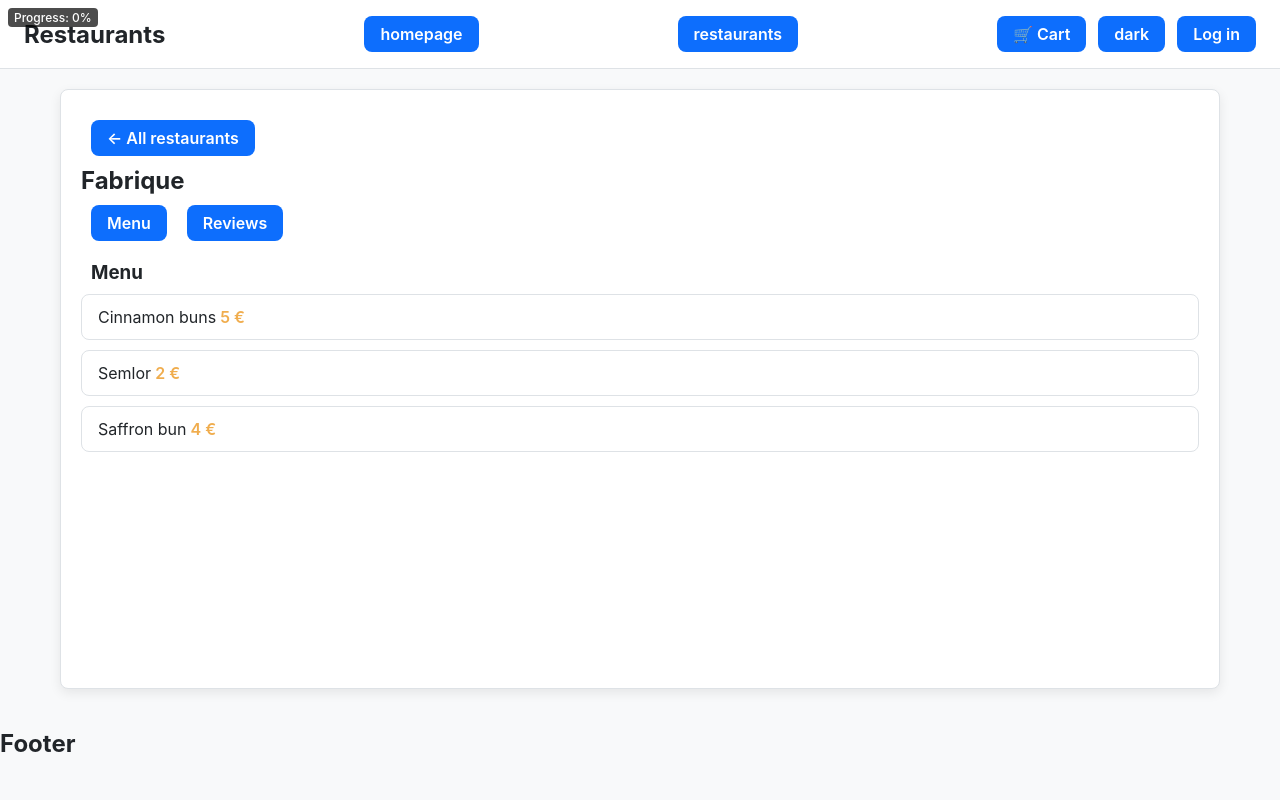
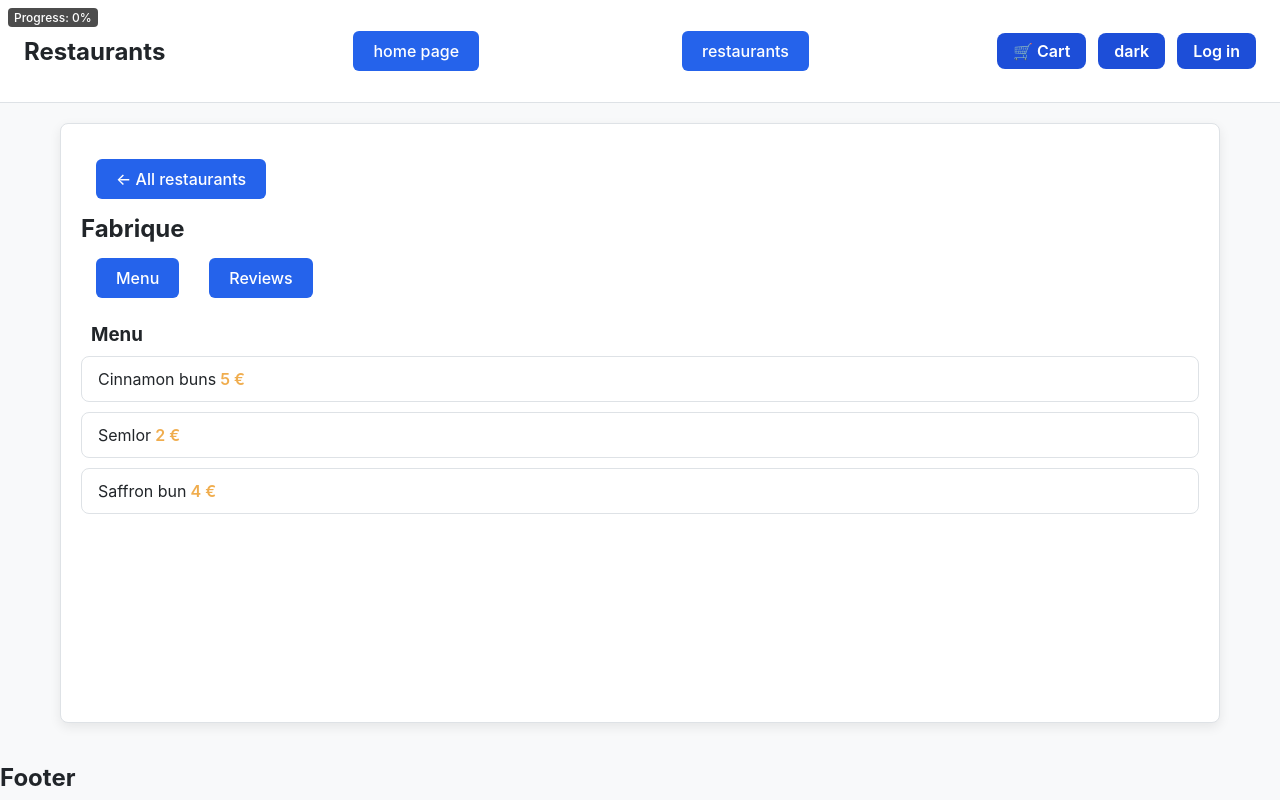
Before and after one commit to lapkinu/react-jsr-course, a React (Vite) app: page /restaurants/982bfbce-c5e0-41a0-9f99-d5c20ecee49d/menu in a window 1280 px wide. Built offline with nearby package versions, Linux system fonts and the light colour scheme.

Commit message:
refactor: navigation links, extract dish counter hook, and fix routing

```diff
--- a/src/components/Header/Header.jsx
+++ b/src/components/Header/Header.jsx
@@ -2,7 +2,6 @@ import { Link } from 'react-router';
 import { ThemeSwitcher } from '../Buttons/ThemeSwitcher';
 import { UserLogin } from '../Buttons/UserLogin';
 import { Cart } from '../Cart/Cart';
-import { Button } from '../Common/Button';
 
 import styles from './Header.module.css';
 
@@ -10,11 +9,11 @@ export const Header = () => {
   return (
     <header className={styles.header}>
       <h2 className={styles.title}>Restaurants</h2>
-      <Link to="/homepage">
-        <Button>homepage</Button>
+      <Link to="/homepage" className={styles.buttonLink}>
+        home page
       </Link>
-      <Link to="/restaurants">
-        <Button>restaurants</Button>
+      <Link to="/restaurants" className={styles.buttonLink}>
+        restaurants
       </Link>
 
       <div className={styles.actions}>
--- a/src/components/Header/Header.module.css
+++ b/src/components/Header/Header.module.css
@@ -18,3 +18,26 @@
   align-items: center;
   gap: 12px;
 }
+
+.buttonLink {
+  display: inline-block;
+  text-decoration: none;
+  padding: 10px 20px;
+  background-color: #2563eb;
+  color: #ffffff;
+  border-radius: 6px;
+  font-weight: 500;
+  text-align: center;
+  cursor: pointer;
+  transition: background-color 0.2s ease;
+  margin: 15px;
+}
+
+.buttonLink:hover {
+  background-color: var(--primary);
+}
+
+.active {
+  background-color: var(--primary-hover);
+  color: #ffffff;
+}
--- a/src/components/MenuItem/MenuItem.jsx
+++ b/src/components/MenuItem/MenuItem.jsx
@@ -1,18 +1,17 @@
-import { useSelector, useDispatch } from 'react-redux';
+import { useSelector } from 'react-redux';
 import { Link } from 'react-router';
-import { selectDishById, selectDishCountInCart } from '../../store/selectors';
-import { increment, decrement } from '../../store/cart';
+import { selectDishById } from '../../store/selectors';
 import { Counter } from '../Counter/Counter';
-import { COUNTER_CONST_MENU } from '../../constants/counterConst';
 import { useAuth } from '../../hooks/useAuth';
+import { useDishCounter } from '../../hooks/useDishCounter';
 
 import styles from './MenuItem.module.css';
 
 export const MenuItem = ({ dishId }) => {
-  const dispatch = useDispatch();
   const dish = useSelector((state) => selectDishById(state, dishId));
-  const count = useSelector((state) => selectDishCountInCart(state, dishId));
   const { user } = useAuth();
+
+  const counterProps = useDishCounter(dishId);
 
   if (!dish) return null;
 
@@ -25,17 +24,7 @@ export const MenuItem = ({ dishId }) => {
         <span className={styles.price}> {dish.price} €</span>
       </div>
 
-      <div className={styles.controls}>
-        {user && (
-          <Counter
-            value={count}
-            onIncrement={() => dispatch(increment(dishId))}
-            onDecrement={() => dispatch(decrement(dishId))}
-            canIncrement={count < COUNTER_CONST_MENU.MAX}
-            canDecrement={count > COUNTER_CONST_MENU.MIN}
-          />
-        )}
-      </div>
+      <div className={styles.controls}>{user && <Counter {...counterProps} />}</div>
     </li>
   );
 };
--- a/src/components/Tab/Tab.module.css
+++ b/src/components/Tab/Tab.module.css
@@ -5,13 +5,15 @@
   border-radius: 8px;
   background: var(--surface);
   color: var(--text-color);
-  font-weight: 500;
+  font-weight: 900;
+  font-size: 18px;
   cursor: pointer;
   transition: all 0.2s;
   border: 1px solid var(--border-color);
   width: 80%;
   height: 80px;
   align-content: center;
+  text-decoration: none;
 }
 
 .tabButton:hover:not(:disabled) {
--- /dev/null
+++ b/src/hooks/useDishCounter.jsx
@@ -0,0 +1,17 @@
+import { useSelector, useDispatch } from 'react-redux';
+import { selectDishCountInCart } from '../store/selectors';
+import { increment, decrement } from '../store/cart';
+import { COUNTER_CONST_MENU } from '../constants/counterConst';
+
+export const useDishCounter = (dishId) => {
+  const dispatch = useDispatch();
+  const count = useSelector((state) => selectDishCountInCart(state, dishId));
+
+  return {
+    value: count,
+    onIncrement: () => dispatch(increment(dishId)),
+    onDecrement: () => dispatch(decrement(dishId)),
+    canIncrement: count < COUNTER_CONST_MENU.MAX,
+    canDecrement: count > COUNTER_CONST_MENU.MIN,
+  };
+};
--- a/src/pages/DishPage/DishPage.jsx
+++ b/src/pages/DishPage/DishPage.jsx
@@ -1,22 +1,20 @@
 import { useParams, useNavigate } from 'react-router';
-import { useSelector, useDispatch } from 'react-redux';
-import { selectDishById, selectDishCountInCart } from '../../store/selectors';
-import { increment, decrement } from '../../store/cart';
+import { useSelector } from 'react-redux';
+import { selectDishById } from '../../store/selectors';
 import { Counter } from '../../components/Counter/Counter';
-import { COUNTER_CONST_MENU } from '../../constants/counterConst';
 import { useAuth } from '../../hooks/useAuth';
 import { Button } from '../../components/Common/Button';
 
 import styles from './DishPage.module.css';
+import { useDishCounter } from '../../hooks/useDishCounter';
 
 export const DishPage = () => {
   const { dishId } = useParams();
   const navigate = useNavigate();
-  const dispatch = useDispatch();
 
   const dish = useSelector((state) => selectDishById(state, dishId));
-  const count = useSelector((state) => selectDishCountInCart(state, dishId));
   const { user } = useAuth();
+  const counterProps = useDishCounter(dishId);
 
   if (!dish) {
     return (
@@ -44,15 +42,7 @@ export const DishPage = () => {
         )}
         <div className={styles.footer}>
           <span className={styles.price}>price {dish.price} €</span>
-          {user && (
-            <Counter
-              value={count}
-              onIncrement={() => dispatch(increment(dishId))}
-              onDecrement={() => dispatch(decrement(dishId))}
-              canIncrement={count < COUNTER_CONST_MENU.MAX}
-              canDecrement={count > COUNTER_CONST_MENU.MIN}
-            />
-          )}
+          {user && <Counter {...counterProps} />}
         </div>
       </article>
     </div>
--- a/src/pages/RestaurantPage/RestaurantPage.jsx
+++ b/src/pages/RestaurantPage/RestaurantPage.jsx
@@ -2,7 +2,6 @@ import { useSelector } from 'react-redux';
 import { selectRestaurantById } from '../../store/selectors';
 import { RestaurantCardTitle } from '../../components/RestaurantCardTitle/RestaurantCardTitle';
 import { NavLink, Outlet, Link } from 'react-router';
-import { Button } from '../../components/Common/Button';
 
 import styles from './RestaurantPage.module.css';
 import { useParams } from 'react-router';
@@ -17,21 +16,28 @@ export const RestaurantPage = () => {
 
   return (
     <article className={styles.card}>
-      <Link to="/restaurants">
-        <Button className={styles.link}>&larr; All restaurants</Button>
+      <Link to="/restaurants" className={styles.buttonLink}>
+        &larr; All restaurants
       </Link>
 
       <RestaurantCardTitle title={restaurant.name} />
 
       <nav className={styles.navigation}>
-        <NavLink to="menu" className={({ isActive }) => (isActive ? styles.activeTab : styles.tab)}>
-          <Button className={styles.link}>Menu</Button>
+        <NavLink
+          to="menu"
+          className={({ isActive }) =>
+            isActive ? `${styles.buttonLink} ${styles.active} ` : styles.buttonLink
+          }
+        >
+          Menu
         </NavLink>
         <NavLink
           to="reviews"
-          className={({ isActive }) => (isActive ? styles.activeTab : styles.tab)}
+          className={({ isActive }) =>
+            isActive ? `${styles.buttonLink} ${styles.active} ` : styles.buttonLink
+          }
         >
-          <Button className={styles.link}>Reviews</Button>
+          Reviews
         </NavLink>
       </nav>
       <Outlet context={{ menuIds: restaurant.menu, reviewIds: restaurant.reviews }} />
--- a/src/pages/RestaurantPage/RestaurantPage.module.css
+++ b/src/pages/RestaurantPage/RestaurantPage.module.css
@@ -11,3 +11,26 @@
 .link {
   margin: 10px;
 }
+
+.buttonLink {
+  display: inline-block;
+  text-decoration: none;
+  padding: 10px 20px;
+  background-color: #2563eb;
+  color: #ffffff;
+  border-radius: 6px;
+  font-weight: 500;
+  text-align: center;
+  cursor: pointer;
+  transition: background-color 0.2s ease;
+  margin: 15px;
+}
+
+.buttonLink:hover {
+  background-color: var(--primary);
+}
+
+.active {
+  background-color: var(--primary-hover);
+  color: #ffffff;
+}
--- a/src/styles/theme.css
+++ b/src/styles/theme.css
@@ -4,8 +4,8 @@
   --text-color: #212529;
   --text-secondary: #6c757d;
   --border-color: #dee2e6;
-  --primary: #0d6efd;
-  --primary-hover: #0b5ed7;
+  --primary: #1d4ed8;
+  --primary-hover: #2563eb;
   --danger: #dc3545;
   --radius: 8px;
   --shadow: 0 4px 12px rgba(0, 0, 0, 0.08);
```
